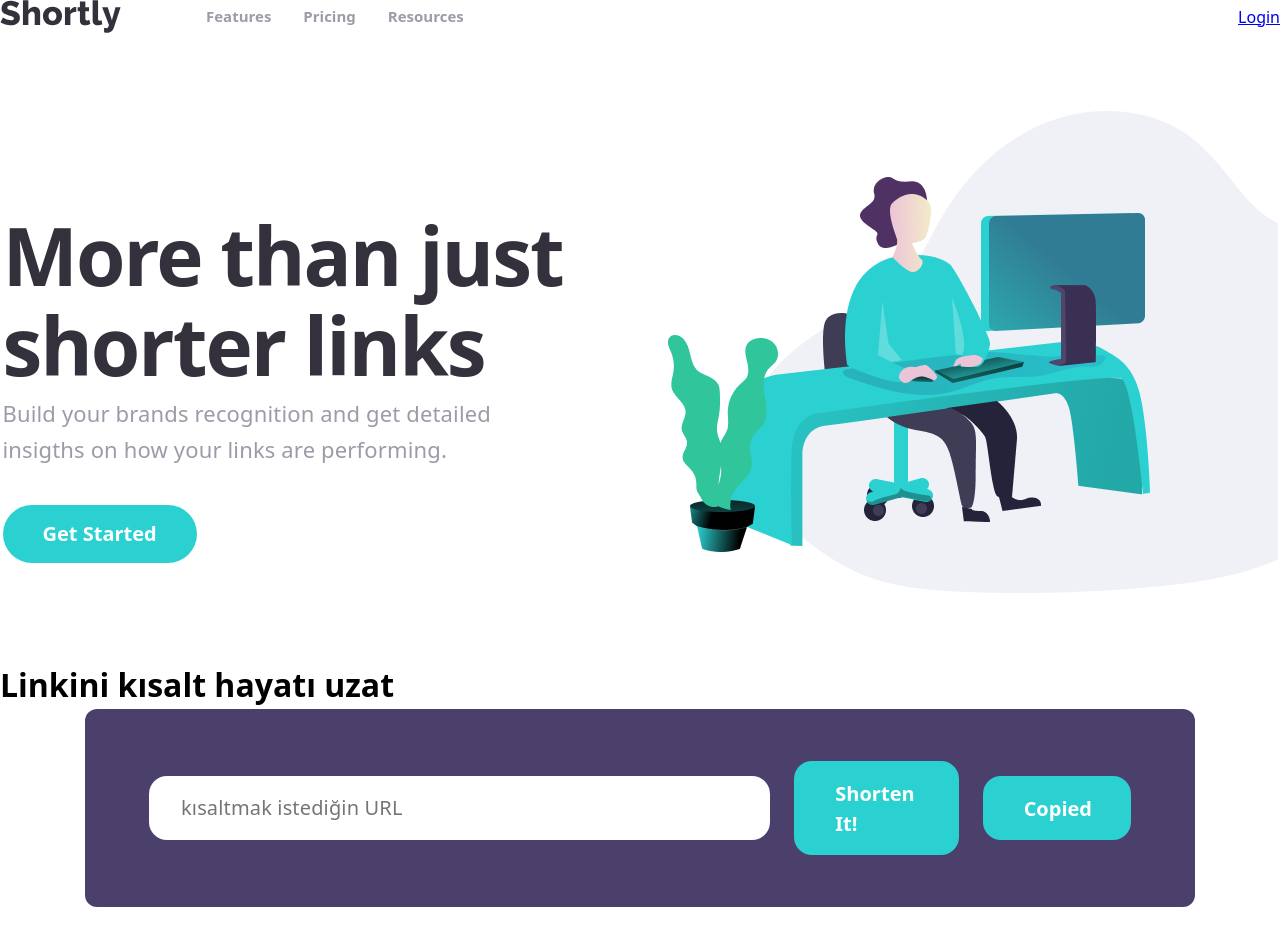
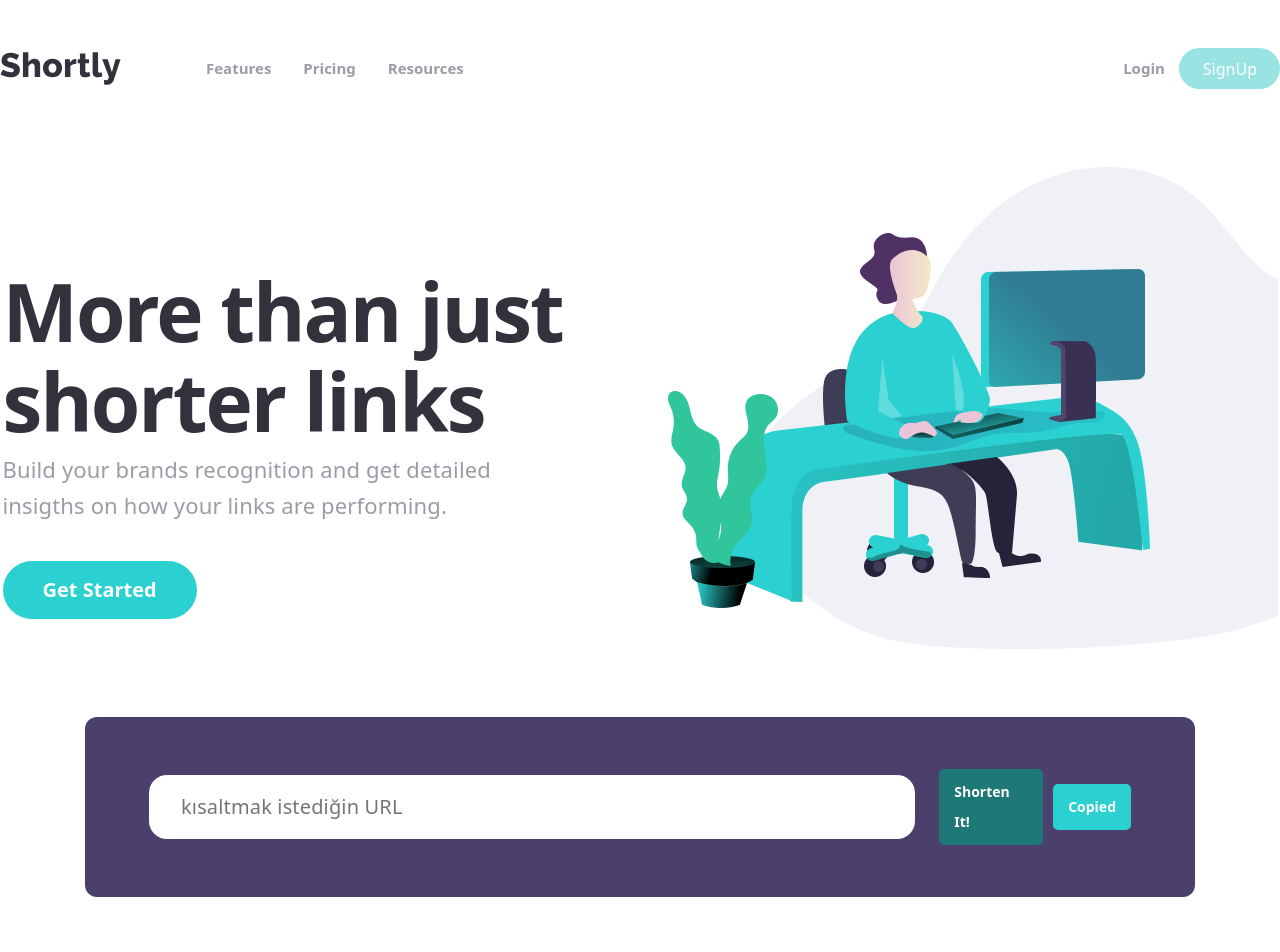
Before and after one commit to ecesemabekdemir/shortUrl, a Next.js app: page / in a window 1280 px wide. Shown: the top 952 px of the page. Built offline with nearby package versions, Linux system fonts and the light colour scheme; no server answers.

Commit message:
hata giderildi login css yapılıyor

```diff
--- a/actions/link.js
+++ b/actions/link.js
@@ -2,8 +2,14 @@
 
 import { defaultHeader } from "@/utils/header";
 import { makeid } from "@/utils/link";
+import { createClient } from "@/utils/supabase/server";
 
 export async function linkToShortAction(prevState, formData) {
+  const supabase = createClient();
+  const {
+    data: { user },
+  } = await supabase.auth.getUser();
+
   const longUrl = formData.get("long_url");
   if (!longUrl) return { error: "Url alanı boş olamaz" };
   const regex =
@@ -11,6 +17,7 @@ export async function linkToShortAction(prevState, formData) {
 
   if (!regex.test(longUrl)) return { error: "Geçersiz bir url girdiniz" };
   const shortUrl = makeid(6);
+  console.log(shortUrl, longUrl);
   const response = await fetch(
     "https://sdtdtloxbyxpcjdnelqq.supabase.co/rest/v1/urls",
     {
@@ -19,6 +26,7 @@ export async function linkToShortAction(prevState, formData) {
       body: JSON.stringify({
         short_url: shortUrl,
         long_url: longUrl,
+        user_id: user?.id ? user.id : null,
       }),
     }
   );
@@ -26,6 +34,6 @@ export async function linkToShortAction(prevState, formData) {
   if (response.ok) {
     return { message: "Link başarıyla kısaltıldı" };
   } else {
-    console.log("basarısız");
+    console.log(response);
   }
 }
--- a/app/(user)/form.jsx
+++ b/app/(user)/form.jsx
@@ -28,14 +28,18 @@ export default function ShortUrlForm() {
     }
   };
   return (
+    <div className="shorturlContainer">
       <form ref={formRef} action={action}>
         <input
           type="text"
           name="long_url"
           placeholder="kısaltmak istediğin URL"
         />
-      <button classname="buttons ">Shorten It!</button>
+        <div className="buttons">
+          <button>Shorten It!</button>
           <button onClick={copyToClipboard}>Copied</button>
+        </div>
       </form>
+    </div>
   );
 }
--- a/app/(user)/page.jsx
+++ b/app/(user)/page.jsx
@@ -6,7 +6,6 @@ export default function Home() {
   return (
     <div>
       <Content />
-      <h1>Linkini kısalt hayatı uzat</h1>
       <ShortUrlForm />
       <AdvancedStatistics />
     </div>
--- a/app/globals.css
+++ b/app/globals.css
@@ -57,6 +57,7 @@ h6 {
   align-items: center;
   gap: 493px;
   margin-bottom: 78px;
+  margin-top: 48px;
 }
 
 .logo {
@@ -123,6 +124,17 @@ button:focus {
 .login button:last-child:hover {
   background-color: #9ae3e3;
 }
+
+.loginBtn {
+  text-decoration: none;
+  background-color: white;
+  color: #9e9aa8;
+  font-size: 15px;
+  font-weight: 700;
+  line-height: 22.5px;
+  text-align: left;
+}
+
 .contentContainer {
   display: flex;
   align-items: center;
@@ -191,7 +203,6 @@ form {
   padding: 52px 64px;
   border-radius: 12px;
   margin-bottom: 120px;
-
 
   button {
     background-color: #2bd0d0;
@@ -301,3 +312,40 @@ form {
     background-color: #1e7878;
   }
 }
+
+.headerBtns {
+  display: flex;
+  align-items: center;
+  gap:14px;
+}
+
+.signupBtn {
+  padding: 9px 23px 8px 24px;
+  background-color: #9AE3E3;
+  color: #ffffff;
+  border-radius: 50px;
+  text-decoration: none;
+}
+
+.loginContainer {
+  margin: 0 auto;
+  width: 1110px;
+
+
+  .loginHeader {
+    margin-top: 48px;
+  }
+}
+.loginPage {
+  max-width: 800px;
+  display: flex;
+  align-items: start;
+  img {
+    width: 500px;
+  }
+  form {
+    width: 400px;
+    display: flex;
+    flex-wrap: wrap;
+  }
+}
--- a/component/header/index.jsx
+++ b/component/header/index.jsx
@@ -18,14 +18,21 @@ export default async function Header() {
           <Nav />
         </div>
         {user ? (
-          <>
+          <div className="login">
             <span>Hello {user.email}</span>
             <form action={signOut}>
-              <button>Sign Up</button>
+              <button>exit</button>
             </form>
-          </>
+          </div>
         ) : (
-          <Link href="/login">Login</Link>
+          <div className="headerBtns">
+            <Link className="loginBtn" href="/login">
+              Login
+            </Link>
+            <Link className="signupBtn" href="/signup">
+              SignUp
+            </Link>
+          </div>
         )}
       </div>
     </>
--- a/utils/header.js
+++ b/utils/header.js
@@ -1,5 +1,4 @@
-const apikey =
-  "eyJhbGciOiJIUzI1NiIsInR5cCI6IkpXVCJ9.eyJpc3MiOiJzdXBhYmFzZSIsInJlZiI6InNkdGR0bG94Ynl4cGNqZG5lbHFxIiwicm9sZSI6ImFub24iLCJpYXQiOjE3Mjc4MDI2ODAsImV4cCI6MjA0MzM3ODY4MH0.LcbNjAXWi0h5ZSnW1NaFgflWkXTkq0an2-YBZJp8y0Q";
+const apikey ="eyJhbGciOiJIUzI1NiIsInR5cCI6IkpXVCJ9.eyJpc3MiOiJzdXBhYmFzZSIsInJlZiI6InNkdGR0bG94Ynl4cGNqZG5lbHFxIiwicm9sZSI6ImFub24iLCJpYXQiOjE3Mjc4MDI2ODAsImV4cCI6MjA0MzM3ODY4MH0.LcbNjAXWi0h5ZSnW1NaFgflWkXTkq0an2-YBZJp8y0Q";
 
 export const defaultHeader = {
   apikey: apikey,
```
Also changed, not shown: app/login/page.jsx (+17 -0 lines), app/shortUrl/page.jsx (deleted, +0 -129 lines), public/img/loginPage.png (added). Lines whose indentation alone changed are shown as unchanged.
